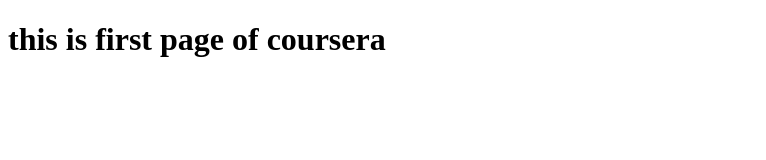
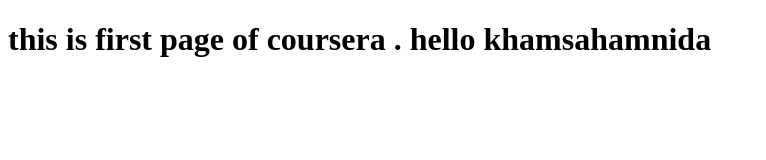
Before and after one commit to vedikayadav186/coursera-test, a plain HTML site: page site/index.html in a window 1280 px wide. Shown: the whole page, without its empty margins (0-766 px from the left). Drawn offline with Linux system fonts and the light colour scheme.

Commit message:
Small addition int page

```diff
--- a/site/index.html
+++ b/site/index.html
@@ -6,6 +6,6 @@
     <title>Hello Coursera-test</title>
 </head>
 <body>
-    <h1>this is first page of coursera</h1>
+    <h1>this is first page of coursera . hello khamsahamnida</h1>
 </body>
 </html>
```
